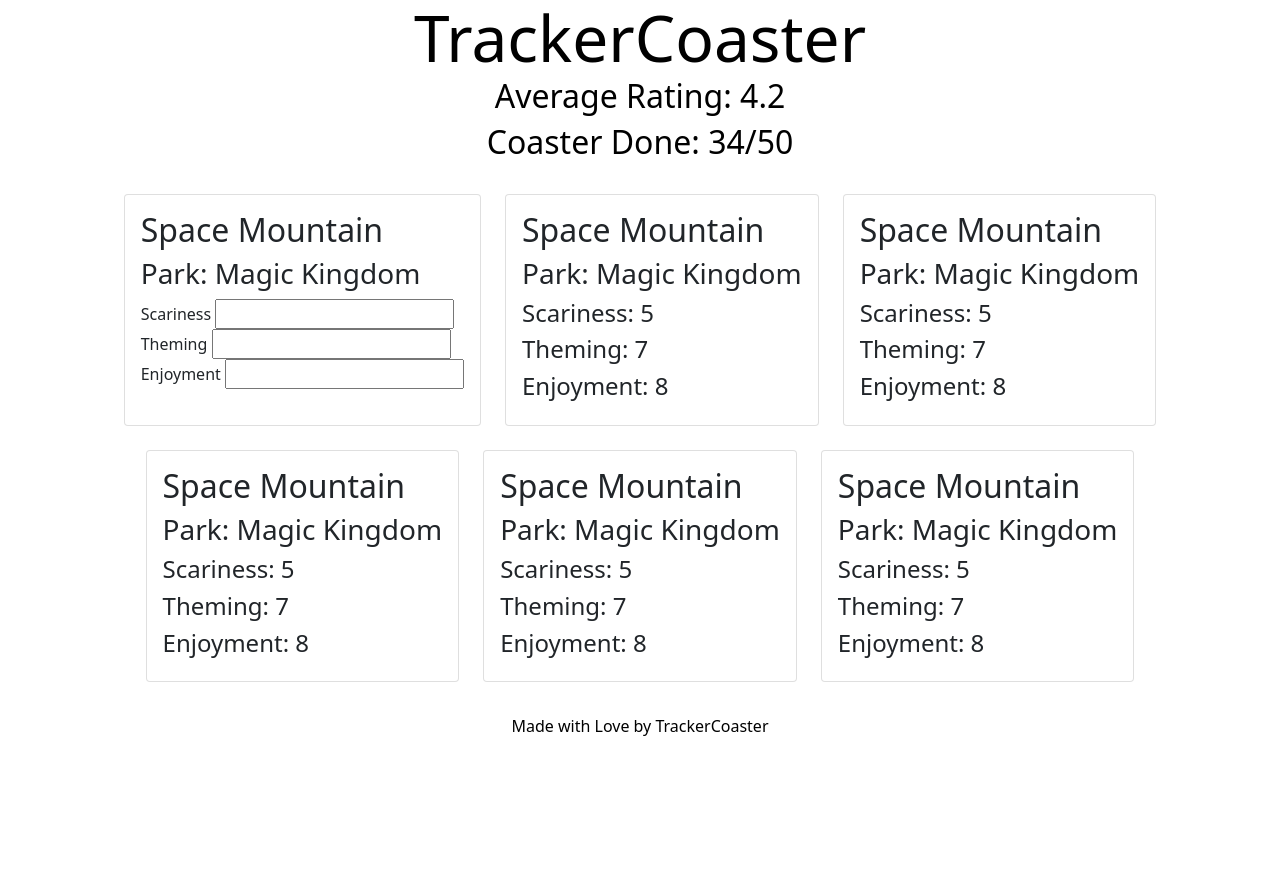
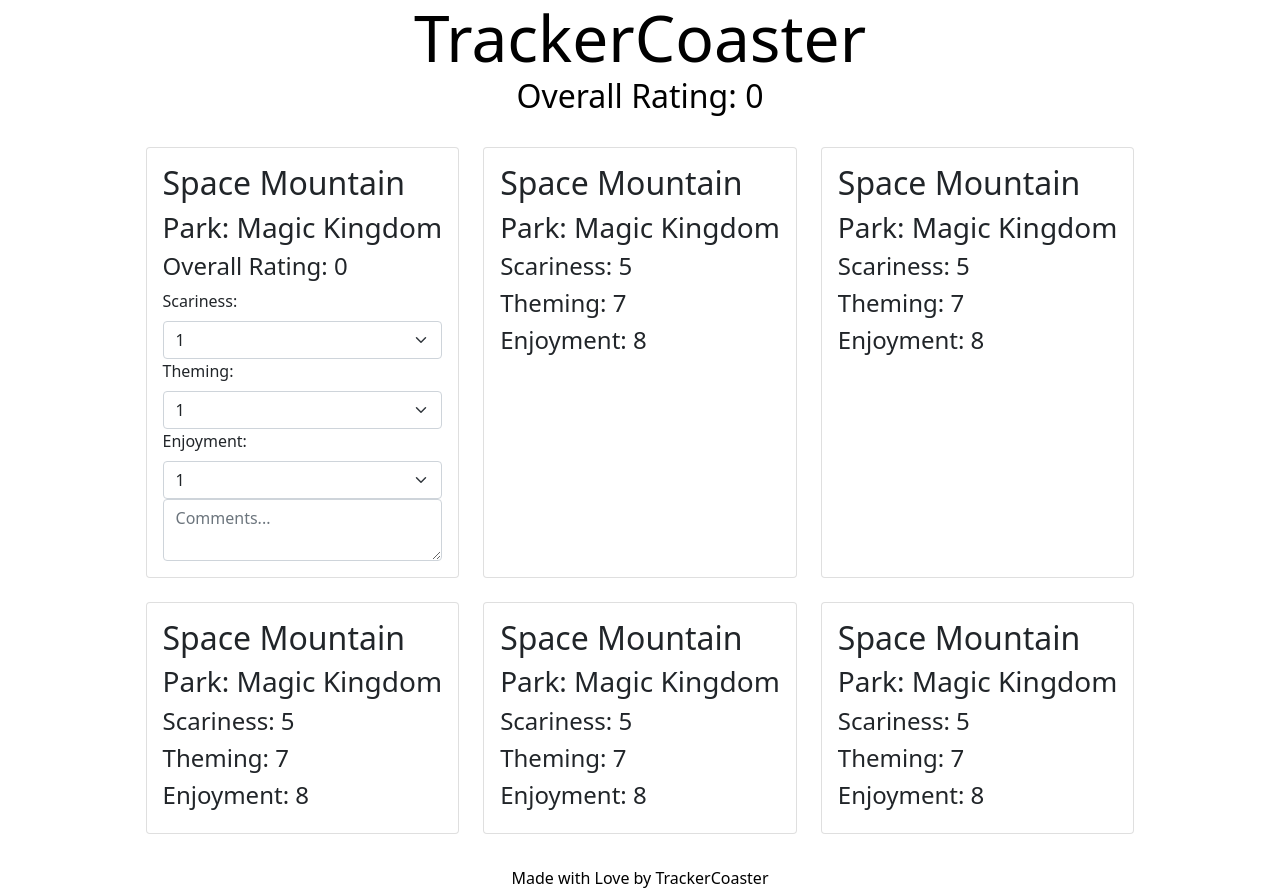
Before and after one commit to ryannarnoldd/TrackerCoaster, a plain HTML site: page index.html in a window 1280 px wide. Before the commit the page ends 800 px from the top, so only its background shows below. Drawn offline with nearby package versions, Linux system fonts and the light colour scheme.

Commit message:
We added localStorage storing, overallRating average.

```diff
--- a/assets/scripts/script.js
+++ b/assets/scripts/script.js
@@ -4,35 +4,51 @@ const enjoymentEl = document.getElementById("#enjoyment");
 
 function readLocalStorage() {
     const data = JSON.parse(localStorage.getItem("ride")) || [];
-    return data || [];
+    return data;
   }
-  function storeLocalStorage(newObject) {
-    localStorage.setItem("ride", JSON.stringify(newObject));
+  function storeLocalStorage(name, newObject) {
+    localStorage.setItem(name, JSON.stringify(newObject));
   }
 
-  function updateRide(){
-    const scariness = document.querySelector("#scariness").value;
-    const theming   = document.querySelector("#theming").value;
-    const enjoyment = document.querySelector("#enjoyment").value;
+  function updateRide(form){
+    let scariness = form.querySelector("#scariness").value;
+    let theming   = form.querySelector("#theming").value;
+    let enjoyment = form.querySelector("#enjoyment").value;
+    const name = form.getAttribute("for");
+    const ratingSpan = form.querySelector("#rating");
 
-    console.log ("hi");
+    scariness = parseInt(scariness)
+    theming = parseInt(theming)
+    enjoyment = parseInt(enjoyment)
+
+    let rating = (scariness + theming + enjoyment) / 3;
+    ratingSpan.innerHTML = rating.toFixed(2);
 
     const ride = {
         scariness: scariness,
         theming: theming,
         enjoyment: enjoyment,
+        rating: rating
     };
 
-    storeLocalStorage(ride);
+    storeLocalStorage(name, ride)
 
+    getTotalOverallRating()
+
+    // calcOverallRating(form)
+  }
+
+  function getTotalOverallRating() {
+    const overallSpan = document.querySelector('#overall')
+    let total = 0;
+    for (i = 0; i < localStorage.length; i++) {
+      let rating = JSON.parse(localStorage.getItem(localStorage.key(i))).rating
+      total += rating;
+    }
+
+    let average = (total/localStorage.length).toFixed(2)
+    console.log((total/localStorage.length).toFixed(2))
+
+    overallSpan.innerHTML = average;
 
   }
-
-
-
-  const form = document.querySelector("form")
-
-  form.addEventListener("change", function(){
-updateRide()
-  }
-)
--- a/index.html
+++ b/index.html
@@ -13,8 +13,10 @@
     <header>
         <h1>TrackerCoaster</h1>
         <div class="stats">
-            <h2>Average Rating: 4.2</h2>
-            <h2>Coaster Done: 34/50</h2>
+            <h2>Overall Rating:
+                <span id="overall">0</span>
+            </h2>
+            <!-- <h2>Coaster Done: 34/50</h2> -->
         </div>
     </header>
 
@@ -34,24 +36,40 @@
                     <h2>Space Mountain</h2>
                     <h3>Park: Magic Kingdom</h3>
 
+                    <form for="space-mountain" method="post" onchange="updateRide(this)">
+                        <h4>Overall Rating:
+                            <span id="rating">0</span>
+                        </h4>
 
-                    <form method="post">
-                        <label for="scariness">Scariness</label>
-                     <input type="number" id="scariness"
-                     onchange="updateRide()">
-                     <br>
-                     <label for="theming">Theming</label>
-                     <input type="number" id="theming">
-                     <br>
-                     <label for="enjoyment">Enjoyment</label>
-                     <input type="number" id="enjoyment">
+                        <label for="scariness" class="form-label">Scariness: </label>
+                        <select class="form-select" id="scariness">
+                            <option value="1">1</option>
+                            <option value="2">2</option>
+                            <option value="3">3</option>
+                            <option value="4">4</option>
+                            <option value="5">5</option>
+                          </select>
 
+                        <label for="theming" class="form-label">Theming: </label>
+                        <select class="form-select" id="theming">
+                            <option value="1">1</option>
+                            <option value="2">2</option>
+                            <option value="3">3</option>
+                            <option value="4">4</option>
+                            <option value="5">5</option>
+                        </select>
+
+                            <label for="enjoyment" class="form-label">Enjoyment: </label>
+                            <select class="form-select" id="enjoyment">
+                                <option value="1">1</option>
+                                <option value="2">2</option>
+                                <option value="3">3</option>
+                                <option value="4">4</option>
+                                <option value="5">5</option>
+                              </select>
+
+                        <textarea class="form-control" id="comment" placeholder="Comments..."></textarea>
                     </form>
-
-
-                    <!-- <h4 class="scariness">Scariness: 5</h4
-                    <h4 class="theming">Theming: 7</h4>
-                    <h4 class="enjoyment">Enjoyment: 8</h4> -->
                 </div>
             </div>
 
```
